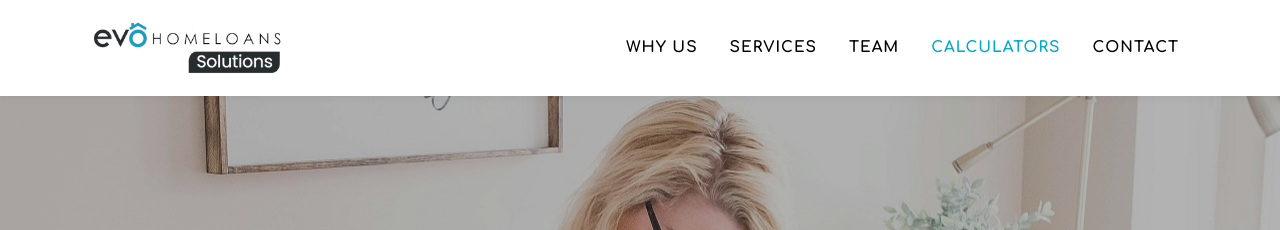
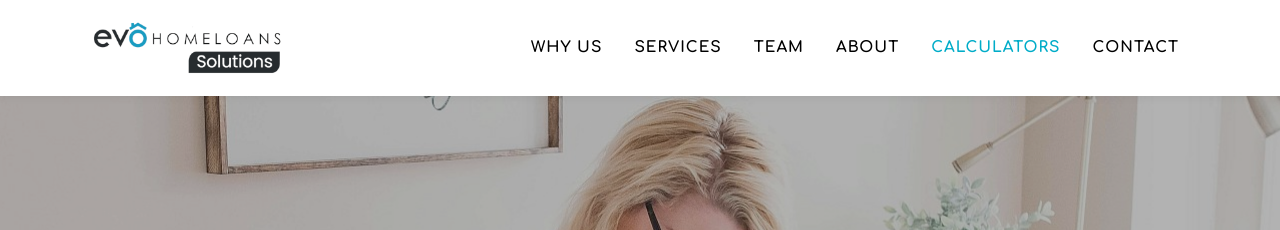
Before and after one commit to Intellify-Cloud/ev-holoso, a Jekyll site: the page built from index.md, in a window 1280 px wide. Shown: the top 230 px of the page. Built offline with Jekyll 4.4.1, drawn with Linux system fonts in a browser that asks for light colours.

Commit message:
1010.0619

```diff
--- a/_data/navigation.yml
+++ b/_data/navigation.yml
@@ -8,6 +8,9 @@
   - title: "Team"
     section: team
 
+  - title: "About"
+    section: about
+
   - title: "Calculators"
     section: calculators
 
--- a/_layouts/home.html
+++ b/_layouts/home.html
@@ -13,6 +13,8 @@
 
 {% include team.html %}
 
+{% include about.html %}
+
 {% include calculators.html %}
 
 {% include calculators2.html %}
```
